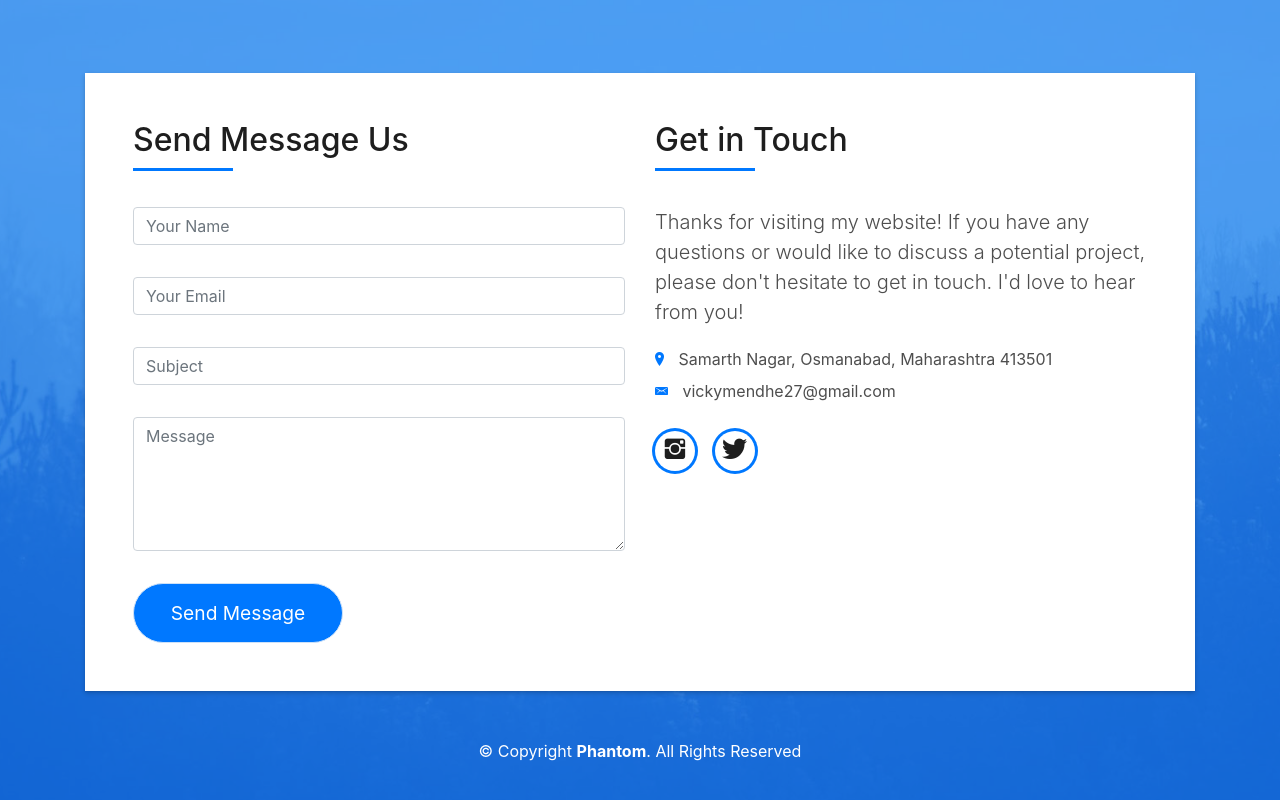
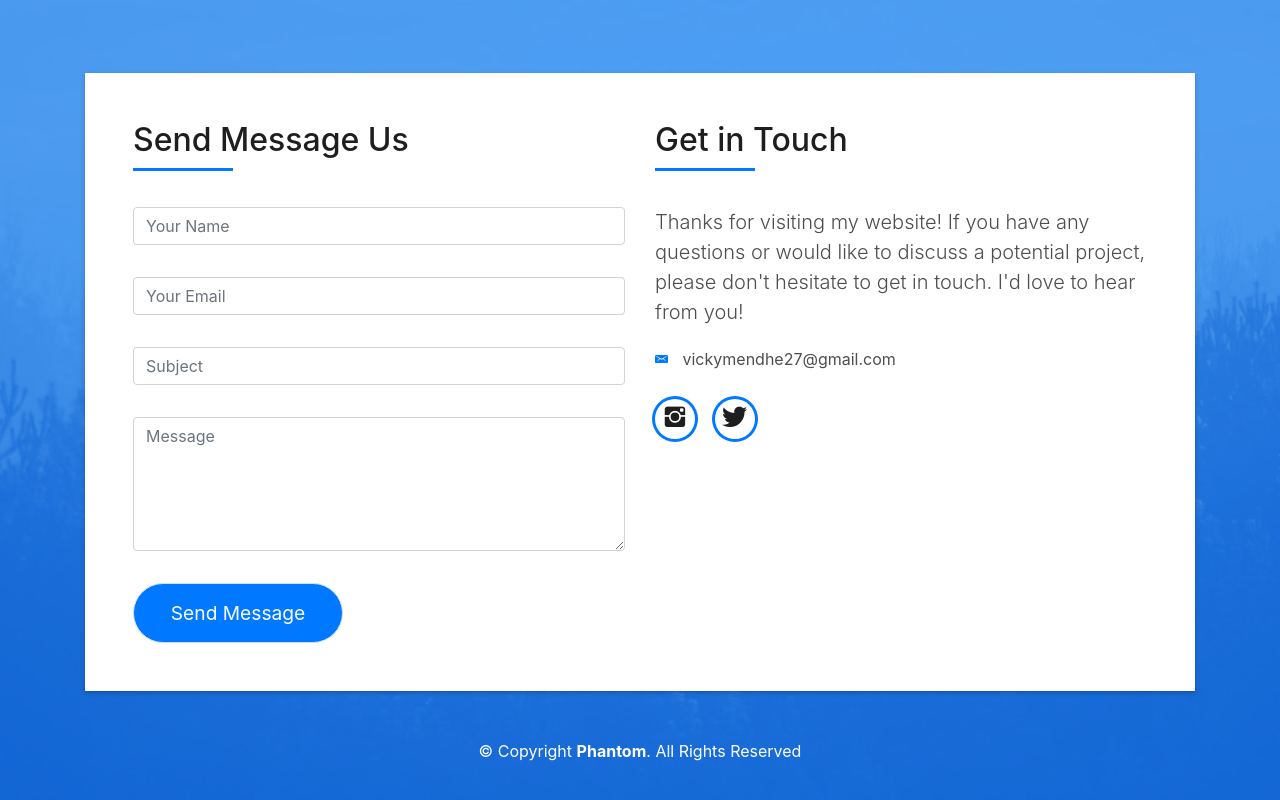
Before and after one commit to PHXPhantom/home, a plain HTML site: page index.html in a window 1280 px wide. Shown: the part 3310-4110 px from the top of the page. Drawn offline with Linux system fonts and the light colour scheme; files whose address does not match are found by name.

Commit message:
Update index.html

```diff
--- a/index.html
+++ b/index.html
@@ -699,7 +699,7 @@
                       Thanks for visiting my website! If you have any questions or would like to discuss a potential project, please don't hesitate to get in touch. I'd love to hear from you!
                     </p>
                     <ul class="list-ico">
-                      <li><span class="ion-ios-location"></span> Samarth Nagar, Osmanabad, Maharashtra 413501</li>
+                      <!--li><span class="ion-ios-location"></span> Samarth Nagar, Osmanabad, Maharashtra 413501</li-->
                       <!--li><span class="ion-ios-telephone"></span> (617) 557-0089</li-->
                       <li><span class="ion-email"></span> vickymendhe27@gmail.com</li>
                     </ul>
```
